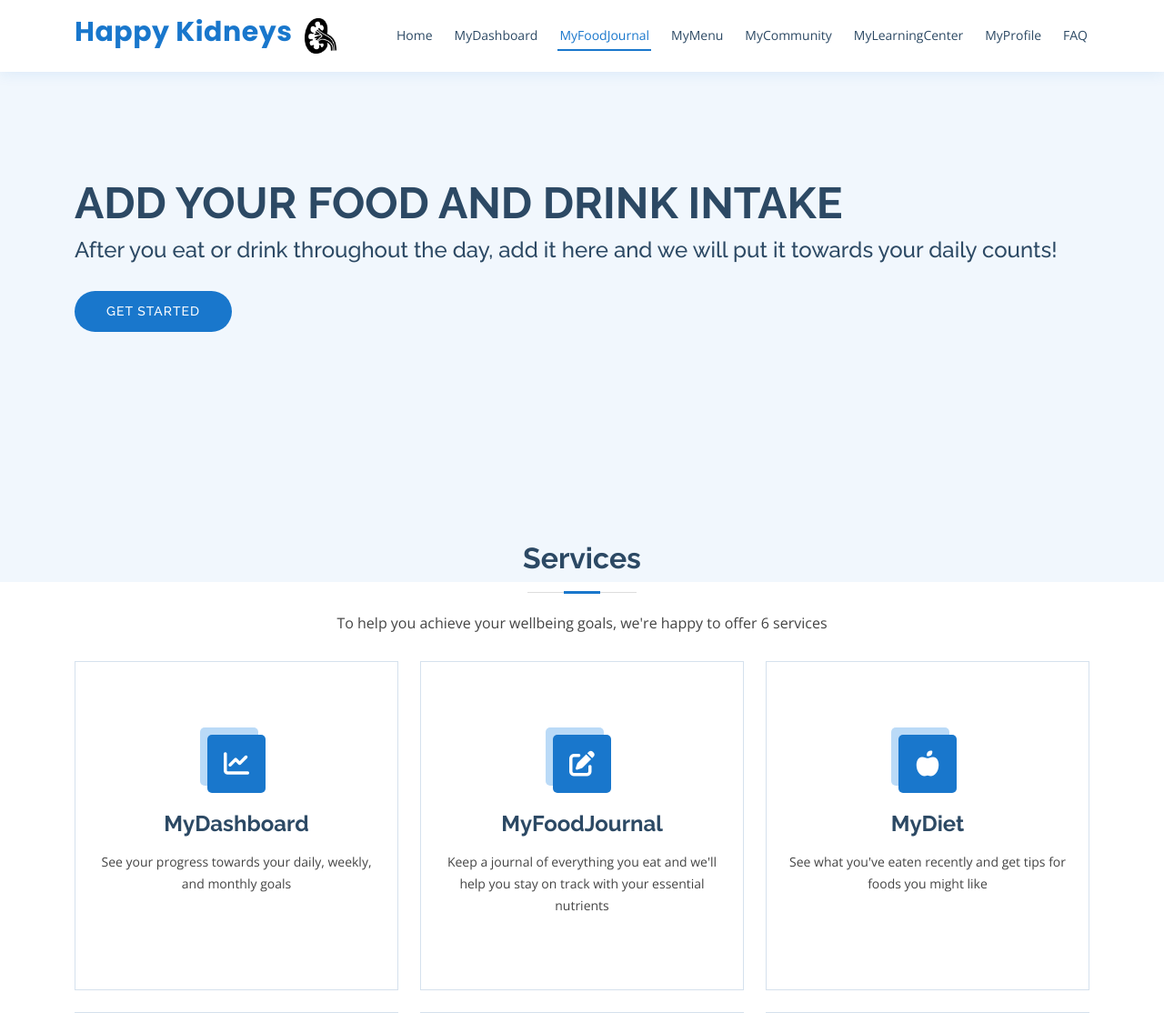
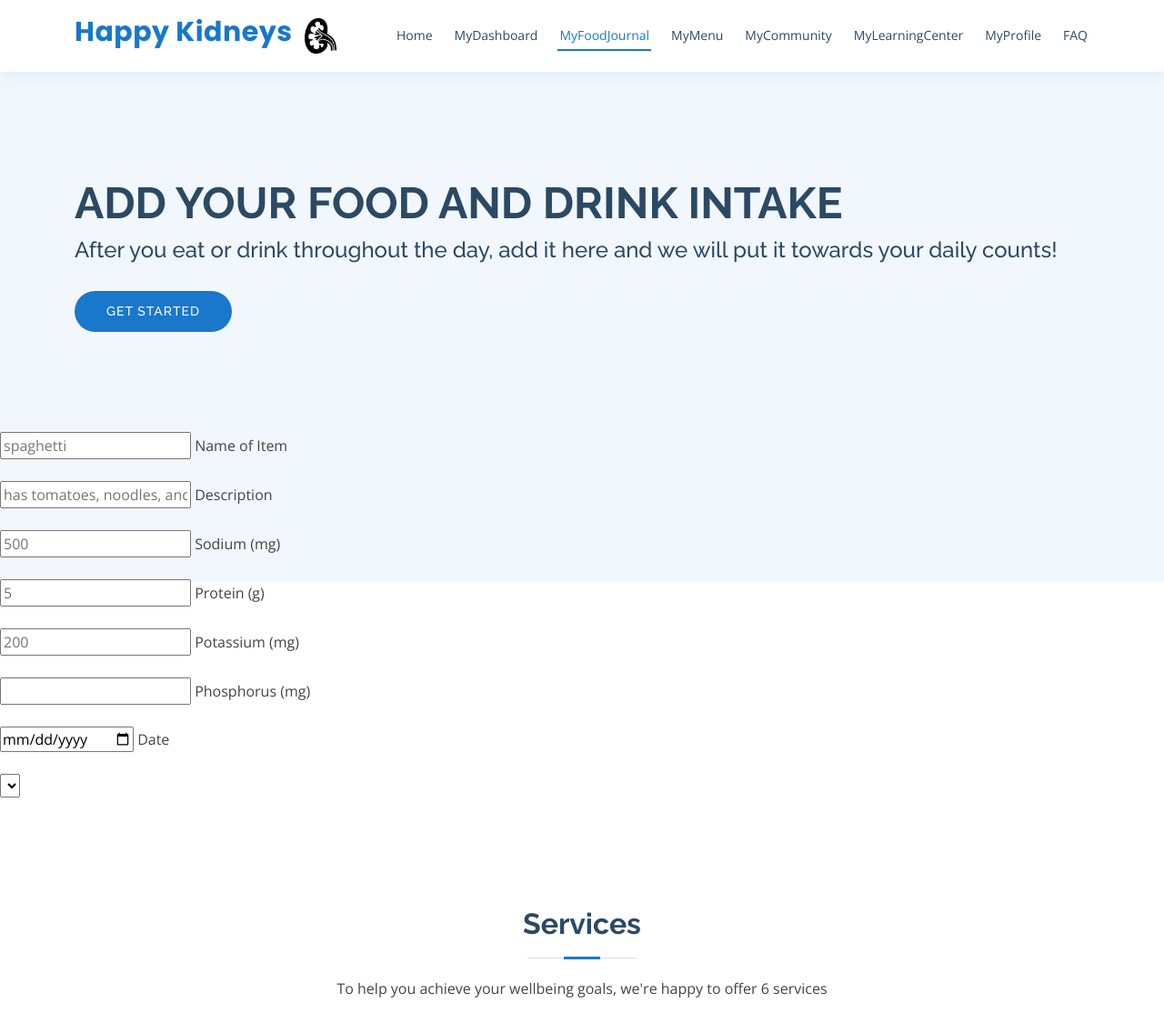
Before and after one commit to chase-rindlisbacher/Intex2022, a Django app: page /myfoodjournal/ in a window 1280 px wide. Shown: the top 1114 px of the page at 91% size. Run offline with Django 4.2, Linux system fonts and the light colour scheme; lists and menus that the app fills with data are empty; some libraries are stand-ins or nearby versions.

Commit message:
myfoodjournal

```diff
--- a/kidneyfoundation/templates/client_app/myfoodjournal.html
+++ b/kidneyfoundation/templates/client_app/myfoodjournal.html
@@ -49,7 +49,73 @@
   <main id="main">
     {% comment %} Food Journal Section {% endcomment %}
     <section>
-
+      <form name='form' method='post' action"{% url 'myfoodjournaladd' %}">
+        {% csrf_token %}
+                    <div>
+                      <i></i>
+                      <div>
+                        <input type="text" id="name" placeholder='spaghetti' name='name' required />
+                        <label for="name">Name of Item</label>
+                      </div>
+                    </div>
+                    <br>
+                    <div>
+                      <i></i>
+                      <div>
+                        <input type="text" id="desc" placeholder='has tomatoes, noodles, and meat' name='desc' required />
+                        <label for="desc">Description</label>
+                      </div>
+                    </div>
+                    <br>
+                    <div>
+                      <i></i>
+                      <div>
+                        <input type="number" id="na" placeholder='500' name='na' required />
+                        <label for="desc">Sodium (mg)</label>
+                      </div>
+                    </div>
+                    <br>
+                    <div>
+                      <i></i>
+                      <div>
+                        <input type="number" id="protein" placeholder='5' name='protein' required />
+                        <label for="protein">Protein (g)</label>
+                      </div>
+                    </div>
+                    <br>
+                    <div>
+                      <i></i>
+                      <div>
+                        <input type="number" id="k" placeholder='200' name='k' required />
+                        <label for="k">Potassium (mg)</label>
+                      </div>
+                    </div>
+                    <br>
+                    <div>
+                      <i></i>
+                      <div>
+                        <input type="number" id="phos" placeholder='' name='phos' required />
+                        <label for="phos">Phosphorus (mg)</label>
+                      </div>
+                    </div>
+                    <br>
+                    <div>
+                      <i></i>
+                      <div>
+                        <input type="date" id="day" default='' name='day' required />
+                        <label for="day">Date</label>
+                      </div>
+                    </div>
+                    <br>
+                    <div>
+                      <i></i>
+                      <div>
+                        <select>
+                          <option></option>
+                        </select>
+                      </div>
+                    </div>
+      </form>
     </section>
 
     <!-- ======= Services Section ======= -->
```
